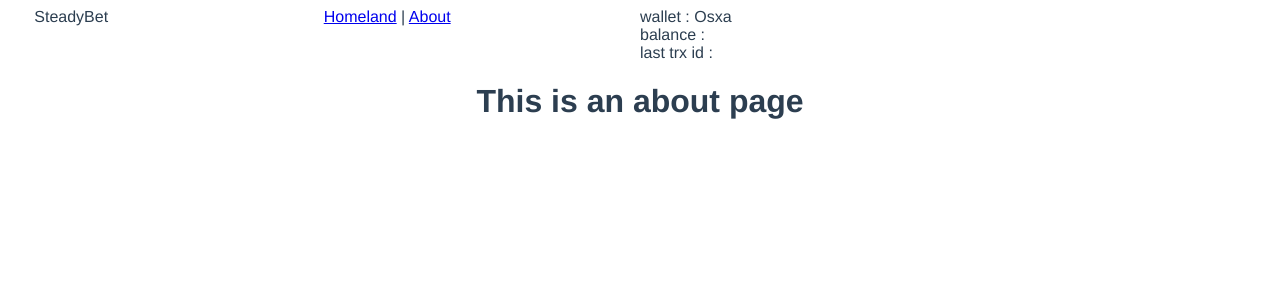
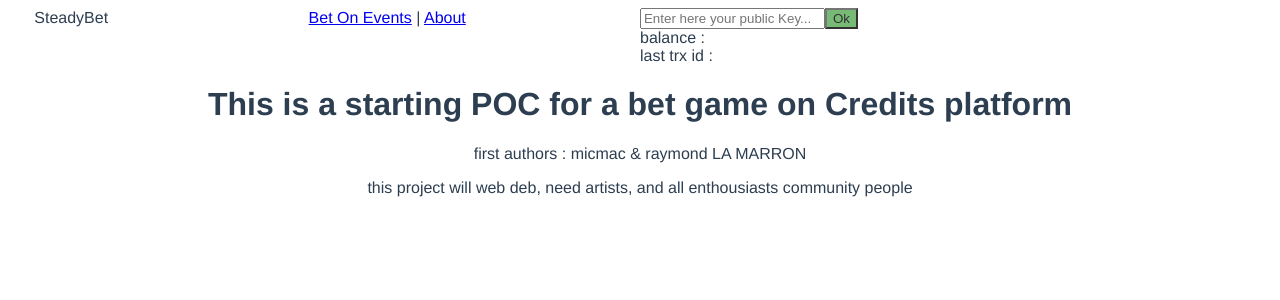
Before and after one commit to steady-bet/steady-bet-cli, a Vue app: page /about in a window 1280 px wide. Shown: the top 300 px of the page. Built offline with nearby package versions, Linux system fonts and the light colour scheme; no server answers.

Commit message:
rework wallet part in header, now user can put his own wallet address

```diff
--- a/src/components/layout/Header.vue
+++ b/src/components/layout/Header.vue
@@ -1,42 +1,35 @@
 <template>
   <div class="header">
     <div class="col-container">
-            <div class="column1">
-            SteadyBet
-            </div>
+      <div class="column1">SteadyBet</div>
       <div class="column2">
-            <router-link to="/">Homeland</router-link> |
+        <router-link to="/">Bet On Events</router-link> |
         <router-link to="/about">About</router-link>
       </div>
       <div class="column3">
-                wallet : {{walletInfo.publicKey}}<br>
-                balance : {{walletInfo.balance}} <br>
-                last trx id : {{walletInfo.lastTrxId}}
+        <WalletInfo/>
       </div>
     </div>
-
-
   </div>
-
 </template>
 
 <script>
-import axios from 'axios'
+import WalletInfo from "@/components/wallet/WalletInfo.vue";
+
 export default {
-    name: 'Header',
-    data (){
-        return{
+  name: "Header",
+  components: {
+    WalletInfo
+  },
+  data() {
+    return {
       walletInfo: {
-                publicKey: "Osxa"
+        publicKey: ""
       }
-        }
+    };
   },
-    created(){
-        axios.get('http://localhost:8383/wallet/3r57ycZuw5L2AHmNc7Tz4fnSDgJu9nv2Cc5cjmEprTUi')
-            .then(res => this.walletInfo = res.data)
-            .catch(e => console.log(e));
-    }
-}
+  created() {}
+};
 </script>
 
 <style scoped>
@@ -46,11 +39,11 @@ export default {
 }
 .column1 {
   display: table-cell;
-    width: 10%
+  width: 10%;
 }
 .column2 {
   display: table-cell;
-    width: 40%
+  width: 40%;
 }
 .column3 {
   display: table-cell;
--- /dev/null
+++ b/src/components/wallet/WalletInfo.vue
@@ -0,0 +1,53 @@
+<template>
+  <div>
+    <form @submit="setWallet">
+      <input
+        type="text"
+        v-model="walletInfo.publicKey"
+        name="publicKey"
+        placeholder="Enter here your public Key..."
+      >
+      <input type="submit" class="btn" value="Ok" >
+    </form>
+    balance : {{walletInfo.balance}}
+    <br>
+    last trx id : {{walletInfo.lastTrxId}}
+    <br>
+  </div>
+</template>
+
+<script>
+import axios from "axios";
+
+export default {
+  name: "WalletInfo",
+  data() {
+    return {
+      walletSetMode: true,
+      walletInfo: {
+        publicKey: ""
+      }
+    };
+  },
+  methods: {
+    setWallet(e) {
+      e.preventDefault();
+      axios
+        .get("http://localhost:8383/wallet/" + this.walletInfo.publicKey)
+        .then(res => (this.walletInfo = res.data))
+        .catch(e => console.log(e));
+      this.walletSetMode = false;
+    }
+  }
+};
+</script>
+
+<style scoped>
+.btn {
+  background-color: #55aa55;
+  opacity: 0.8;
+}
+.btn:hover {
+  opacity: 1;
+}
+</style>
--- a/src/views/About.vue
+++ b/src/views/About.vue
@@ -1,5 +1,7 @@
 <template>
   <div class="about">
-    <h1>This is an about page</h1>
+    <h1>This is a starting POC for a bet game on Credits platform</h1>
+    <p> first authors : micmac & raymond LA MARRON </p>
+    <p> this project will web deb, need artists, and all enthousiasts community people</p>
   </div>
 </template>
--- a/src/views/Home.vue
+++ b/src/views/Home.vue
@@ -12,6 +12,7 @@
         <p>Some text..</p>
       </div>
     </div>
+    <p class="testHalfHiden">wallet test reminder : 3r57ycZuw5L2AHmNc7Tz4fnSDgJu9nv2Cc5cjmEprTUi</p>
   </div>
 </template>
 
@@ -28,30 +29,8 @@ export default {
   },
   data() {
     return {
-      games: [
-        {
-          id: 1,
-          team1: "Liverpool",
-          team2: "Manchester Utd",
-          score: "0-0",
-          schedule: "2019-03-01 20h00 GMT"
-        },
-        {
-          id: 2,
-          team1: "Arsenal",
-          team2: "Everton",
-          score: "0-0",
-          schedule: "2019-03-01 20h00 GMT"
-        },
-        {
-          id: 3,
-          team1: "Manchester City",
-          team2: "Chelsea",
-          score: "0-0",
-          schedule: "2019-03-01 20h00 GMT"
-        }
-      ]
-    };
+      games: []
+    }
   },
   methods: {
     selectNode(id) {
@@ -62,7 +41,7 @@ export default {
         .catch(e => console.log(e));
     }
   }
-};
+}
 </script>
 
 <style scoped>
@@ -89,6 +68,9 @@ export default {
   width: 25%;
   background: #abe;
 }
+.testHalfHiden{
+  color: #555
+}
 ::-webkit-scrollbar {
   -webkit-appearance: none;
   width: 7px;
```
Lines whose indentation alone changed are shown as unchanged.
